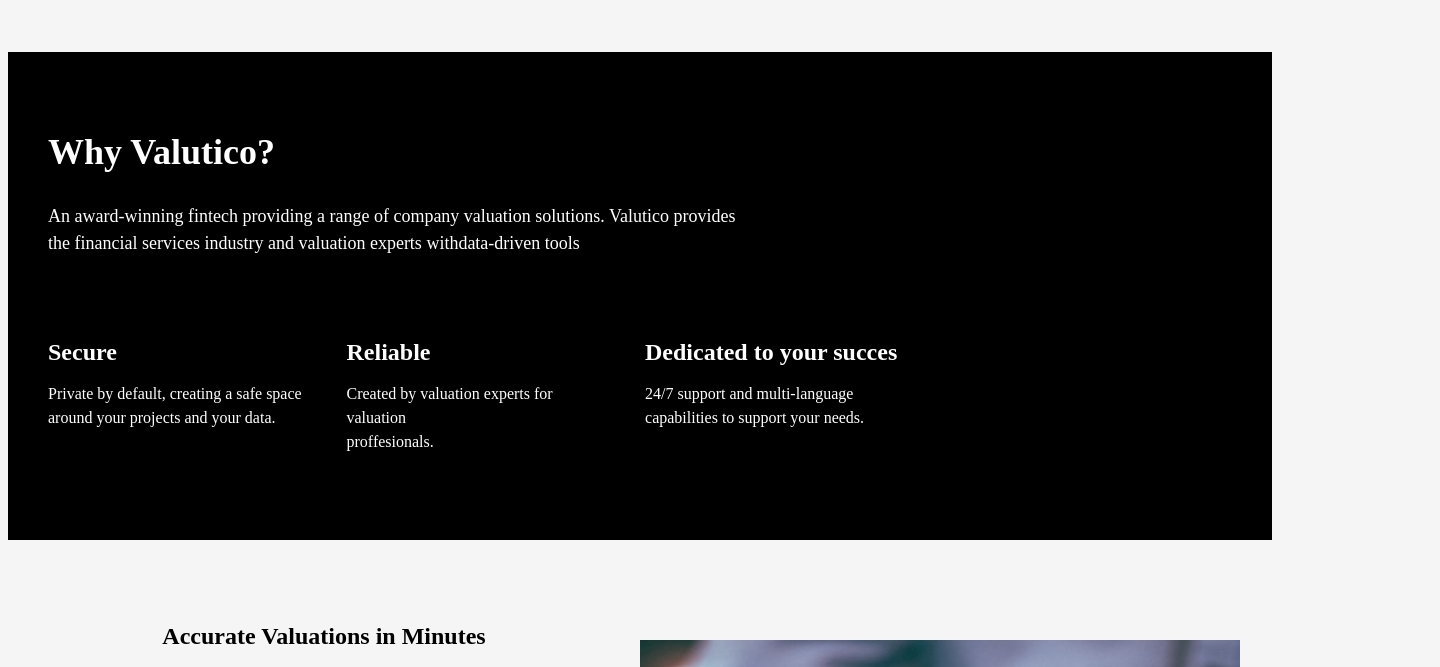
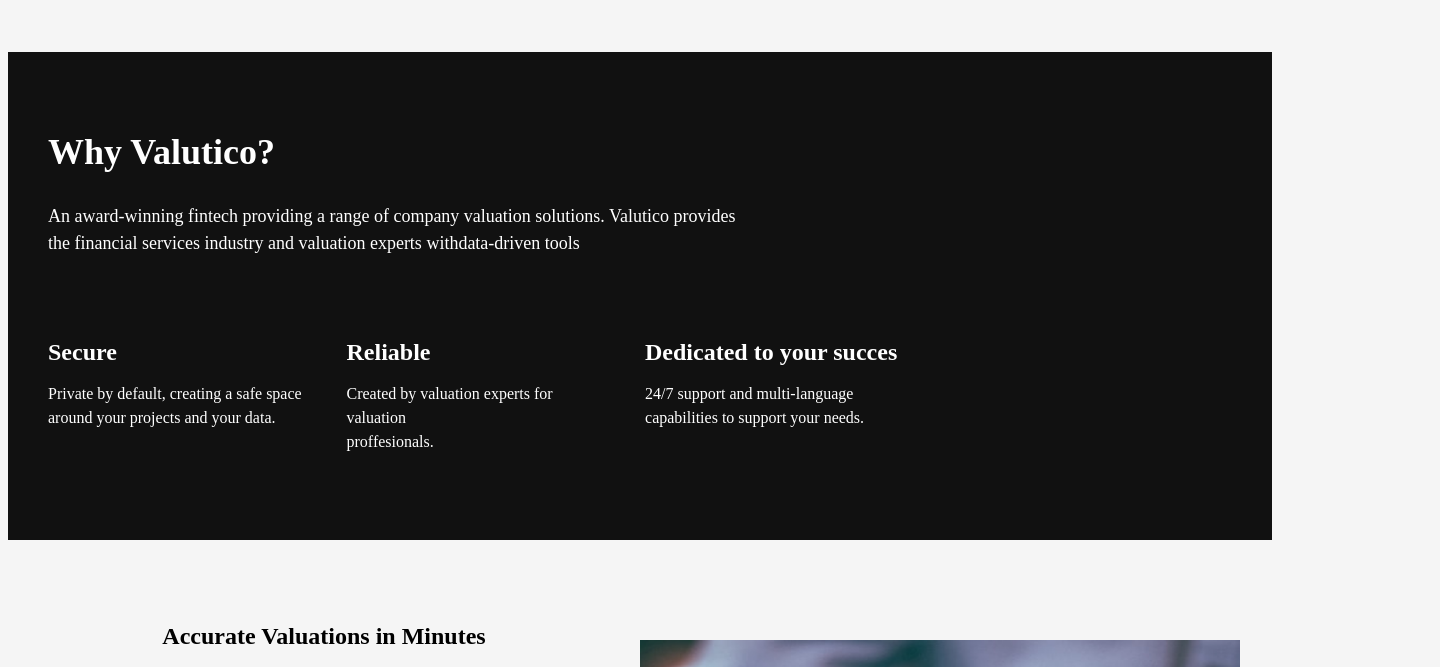
Before and after one commit to EbereJoan/valutico, a plain HTML site: page index.html in a window 1280 px wide. Shown: the part 1936-2603 px from the top of the page, 1440 px wide, since content can reach past the window. Drawn offline with Linux system fonts and the light colour scheme.

Commit message:
edited demo and wrapper

```diff
--- a/style.css
+++ b/style.css
@@ -127,7 +127,7 @@
 
   #why {
     margin-top: 55px;
-    background-color: black;
+    background-color: #111111;
     color: #fff;
     display: flex;
     flex-wrap: wrap;
@@ -138,7 +138,7 @@
   }
 
   .award {
-    background-color: black;
+    background-color: #111111;
     color: white;
     text-align: left;
     margin-bottom: 20px;
@@ -146,20 +146,20 @@
   }
 
   .award h1 {
-    background-color: black;
+    background-color: #111111;
     color: white;
     font-size: 36px;
   }
 
   .award p {
-    background-color: black;
+    background-color: #111111;
     color: white;
     font-size: 18px;
     line-height: 1.5;
   }
 
   .flex {
-    background-color: black;
+    background-color: #111111;
     color: white;
     display: flex;
     flex-wrap: wrap;
@@ -169,7 +169,7 @@
   }
 
   .flex > div {
-    background-color: black;
+    background-color: #111111;
     color: white;
     flex: 1;
     max-width: 300px;
@@ -178,14 +178,14 @@
   }
 
   .flex h3 {
-    background-color: black;
+    background-color: #111111;
     color: white;
     font-size: 24px;
     margin-bottom: 10px;
   }
 
   .flex p {
-    background-color: black;
+    background-color: #111111;
     color: white;
     font-size: 16px;
     line-height: 1.5;
@@ -210,7 +210,7 @@
     max-width: 100%;
     width: 600px;
     height: 600px;
-    margin-right: 100px;
+    margin-right: 200px;
     margin-top: 100px;
 }
 
@@ -231,7 +231,7 @@ button .btn {
     font-size: 16px;
     font-weight: bold;
     text-align: center;
-    margin-left: 800px;
+    margin-left: 700px;
     margin-top: 40px;
 
   }
```
